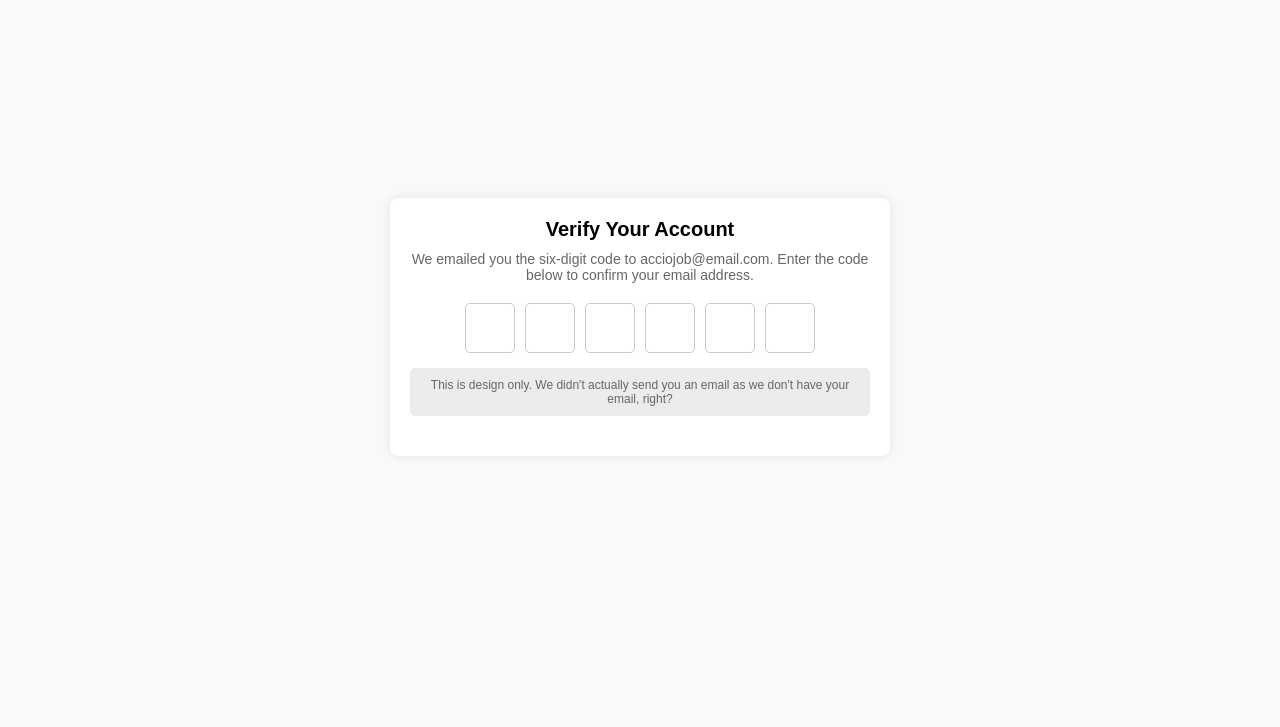
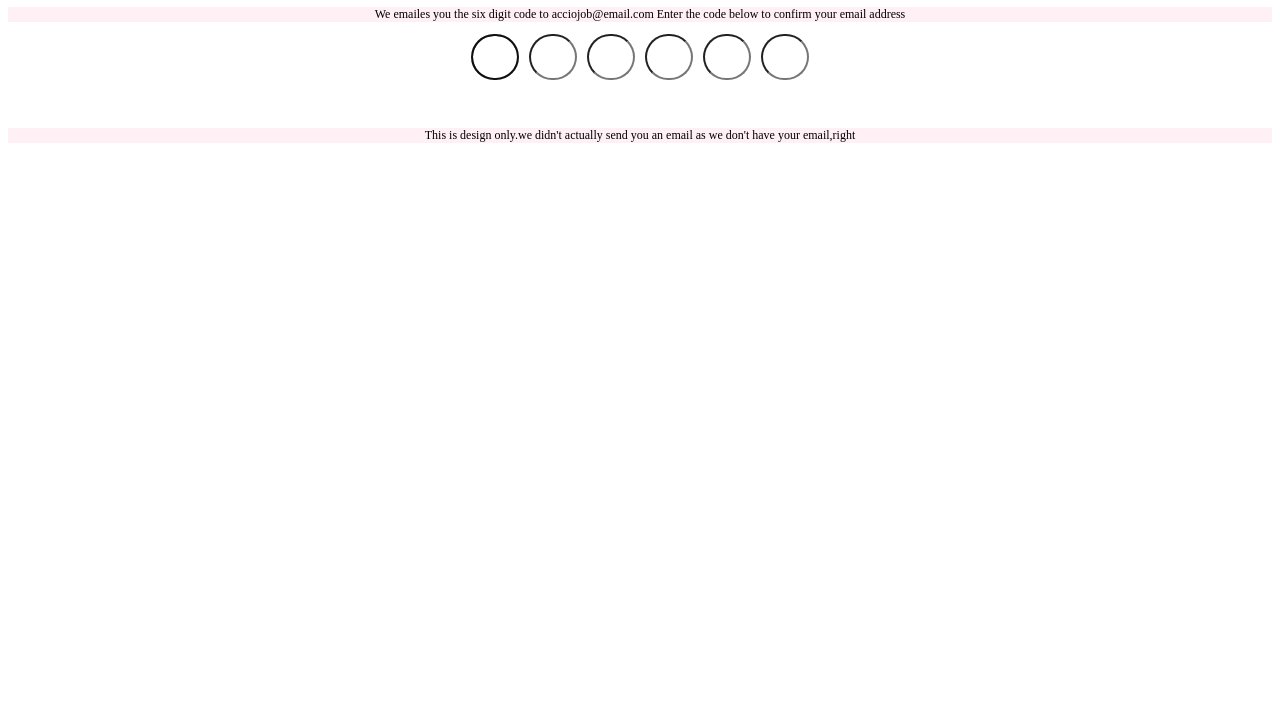
Before and after one commit to acciojob/OTP-soumyabratam6, a website: page main.html in a window 1280 px wide. Shown: the part 73-800 px from the top of the page. Drawn offline with Linux system fonts and the light colour scheme.

Commit message:
created a submission

```diff
--- a/main.html
+++ b/main.html
@@ -1,30 +1,31 @@
 <!DOCTYPE html>
-<html lang="en">
+
+<html>
+
 <head>
-    <meta charset="UTF-8">
-    <meta name="viewport" content="width=device-width, initial-scale=1.0">
-    <title>OTP Verification</title>
-    <link rel="stylesheet" href="styles.css">
+	<link rel="stylesheet" href="styles.css">
 </head>
+
 <body>
-    <div class="container">
-        <h2 id="verification_heading">Verify Your Account</h2>
-        <p id="verification_subtext">
-            We emailed you the six-digit code to acciojob@email.com. Enter the code below to confirm your email address.
-        </p>
+	<!-- the entire body must be written by student -->
+	 <h1 id="verification_heading">Verify Your Account</h1>
+  <p id="verification_subtext">We emailes you the six digit code to acciojob@email.com Enter
+  the code below to confirm your email address</p>
+  <div class="code-container">
+    <input type="text" pattern="[0-9]" required class="code" maxlength="1" id="code-1" >
+    <input type="text" class="code" maxlength="1" id="code-2"  pattern="[0-9]" required>
+    <input type="text" class="code" maxlength="1" id="code-3"  pattern="[0-9]" required>
+    <input type="text" class="code" maxlength="1" id="code-4"  pattern="[0-9]" required>
+    <input type="text" class="code" maxlength="1" id="code-5"  pattern="[0-9]" required>
+    <input type="text" class="code" maxlength="1" id="code-6"  pattern="[0-9]" required>
 
-        <div class="code-container">
-    <input type="text" class="code" id="code-1" maxlength="1">
-    <input type="text" class="code" id="code-2" maxlength="1">
-    <input type="text" class="code" id="code-3" maxlength="1">
-    <input type="text" class="code" id="code-4" maxlength="1">
-    <input type="text" class="code" id="code-5" maxlength="1">
-    <input type="text" class="code" id="code-6" maxlength="1">
-    </div>
+  </div><br><br>
+  <p id="submit">This is design only.we didn't actually send you an email
+  as we don't have your email,right</p>
+    <script type="text/javascript" src="./script.js">
 
-        <p class="info-text">This is design only. We didn't actually send you an email as we don't have your email, right?</p>
-    </div>
+</script>
 
-    <script src="script.js"></script>
 </body>
+
 </html>
--- a/script.js
+++ b/script.js
@@ -1,41 +1,23 @@
-document.addEventListener("DOMContentLoaded", () => {
-    const otpInputs = document.querySelectorAll(".code");
+document.addEventListener('DOMContentLoaded', function() {
+  const codeContainer = document.querySelector('.code-container');
+  const inputs = document.querySelectorAll('.code');
+	document.getElementById('code-1').focus();
+  inputs.forEach((input, index) => {
+    input.addEventListener('input', function(e) {
+      if (this.value.length === 1) {
+        if (index < inputs.length - 1) {
+          inputs[index + 1].focus();
+        }
+      }
+    });
 
-    otpInputs.forEach((input, index) => {
-        input.addEventListener("input", (e) => {
-            const value = e.target.value;
-            console.log(`Input event triggered for index: ${index}, value: ${value}`);
-
-            if (value.length === 1) {
-                e.target.value = value.charAt(0); // Ensure single character entry
-
-                if (index < otpInputs.length - 1) {
-                    setTimeout(() => {
-                        otpInputs[index + 1].focus();
-                        console.log(`Focus moved to index: ${index + 1}, focused element:`, document.activeElement);
-                    }, 50); // Delay focus movement
-                }
-            }
-        });
-
-        input.addEventListener("keydown", (e) => {
-            if (e.key === "Backspace" && !e.target.value && index > 0) {
-                setTimeout(() => otpInputs[index - 1].focus(), 50); // Delay backspace focus move
-            }
-        });
-
-        input.addEventListener("paste", (e) => {
-            e.preventDefault();
-            const pasteData = e.clipboardData.getData("text").split("").slice(0, otpInputs.length);
-
-            otpInputs.forEach((field, idx) => {
-                field.value = pasteData[idx] || "";
-            });
-
-            setTimeout(() => {
-                const nextIndex = Math.min(pasteData.length, otpInputs.length - 1);
-                otpInputs[nextIndex].focus();
-            }, 50);
-        });
+    // Handle backspace
+    input.addEventListener('keyup', function(e) {
+      if (e.key === 'Backspace' && this.value.length === 0) {
+        if (index > 0) {
+          inputs[index - 1].focus();
+        }
+      }
     });
+  });
 });
--- a/styles.css
+++ b/styles.css
@@ -1,66 +1,23 @@
-/*  your css code here. If applicable */
-* {
-    box-sizing: border-box;
-    margin: 0;
-    padding: 0;
-    font-family: Arial, sans-serif;
+.code-container{
+	display:flex;
+	gap:10px;
+	justify-content:center;
 }
+.code{
+	width:40px;
+	height:40px;
+	text-align:center;
+	font-size:20px;
+	border-radius:70px;
+}
+#verification_heading{
+	text-align:center;
 
-body {
-    display: flex;
-    justify-content: center;
-    align-items: center;
-    min-height: 100vh;
-    background-color: #f8f9fa;
 }
+#submit,#verification_subtext{
+	background-color:lavenderblush;
+	font-size:12px;
 
-.container {
-    background: white;
-    padding: 20px;
-    text-align: center;
-    border-radius: 8px;
-    box-shadow: 0px 0px 10px rgba(0, 0, 0, 0.1);
-    width: 100%;
-    max-width: 500px;
+
+	text-align:center;
 }
-
-h2 {
-    font-size: 20px;
-    margin-bottom: 10px;
-}
-
-p {
-    font-size: 14px;
-    color: #666;
-    margin-bottom: 20px;
-}
-
-.code-container {
-    display: flex;
-    justify-content: center;
-    gap: 10px;
-}
-
-.code {
-    width: 50px;
-    height: 50px;
-    font-size: 24px;
-    text-align: center;
-    border: 1px solid #ccc;
-    border-radius: 5px;
-    outline: none;
-}
-
-.code:focus {
-    border-color: #007bff;
-    box-shadow: 0 0 5px rgba(0, 123, 255, 0.5);
-}
-
-.info-text {
-    background: #ececec;
-    padding: 10px;
-    font-size: 12px;
-    color: #666;
-    border-radius: 5px;
-    margin-top: 15px;
-}
```
